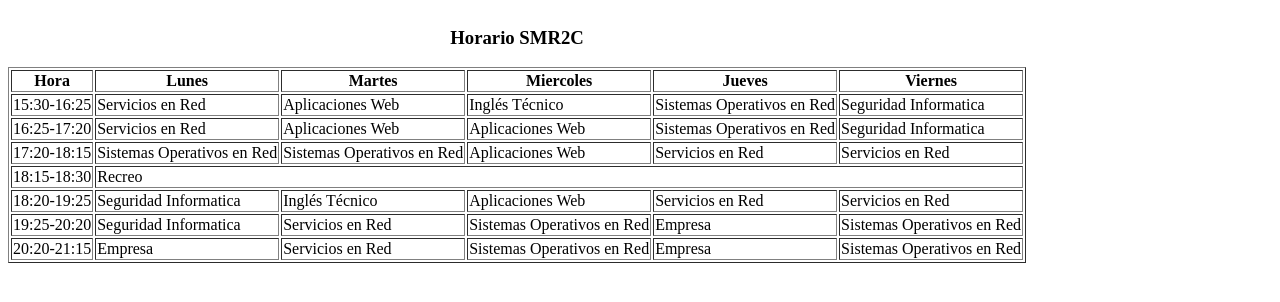
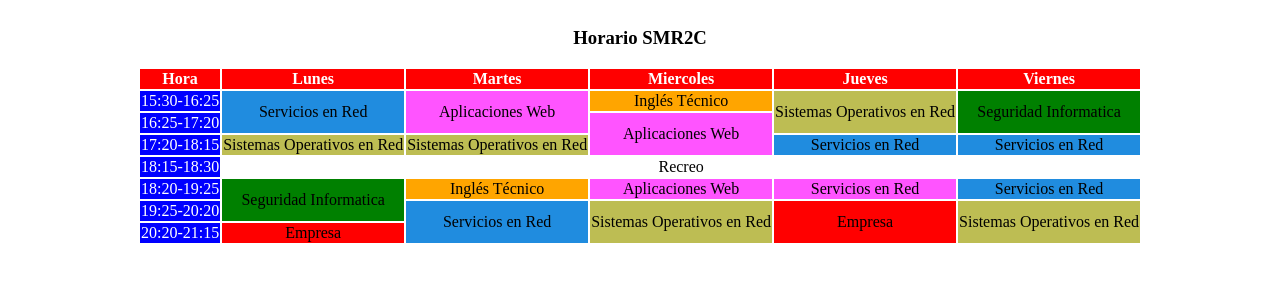
Before and after one commit to Rca110/1EVAL_HTMLyCSS_AplicacionesWeb_RobertoCordoncillo, a plain HTML site: page Ej3/Horario.html in a window 1280 px wide. Drawn offline with Linux system fonts and the light colour scheme.

Commit message:
anothr day anothr dollar

```diff
--- /dev/null
+++ b/Ej1/Estilos y Recursos/LVCPYSTCF.CSS
@@ -0,0 +1,13 @@
+body {
+    background-color: black;
+    text-align: center;
+    color: white;
+}
+
+p {
+    margin: 0%;
+}
+
+p.Autor {
+    margin: 2%;
+}
--- /dev/null
+++ b/Ej3/Estiloshorario.css
@@ -0,0 +1,44 @@
+table {
+    margin-left: auto;
+    margin-right: auto;
+    text-align: center;
+    border: 0px;
+}
+
+table th {
+background-color: red;
+color: white
+}
+
+td.Horas {
+    background-color: blue;
+    color:white;
+}
+
+td.SR {
+    background-color: rgb(32, 140, 223);
+}
+
+td.SI {
+    background-color: green;
+}
+
+td.AW {
+    background-color:rgb(255, 84, 255) ;
+}
+
+td.EM {
+    background-color: red;
+}
+
+td.ING {
+    background-color: orange;
+}
+
+td.SOR {
+    background-color: rgb(189, 189, 83);
+}
+
+td.Break {
+    background-color: rgb(255, 255, 255);
+}
--- a/Ej3/Horario.html
+++ b/Ej3/Horario.html
@@ -1,14 +1,17 @@
 <!DOCTYPE html>
-<html lang="en">
+<html lang="es">
 <head>
     <meta charset="UTF-8">
     <meta name="viewport" content="width=device-width, initial-scale=1.0">
-    <title>Document</title>
+    <title>Horario</title>
+    <link rel="stylesheet" href="Estiloshorario.css">
 
 </head>
 <body>
-  <table border="1">
-    <caption><h3>Horario SMR2C</h3></caption>
+    <table>
+        <caption>
+            <h3>Horario SMR2C</h3>
+        </caption>
         <thead>
             <th>Hora</th>
             <th>Lunes</th>
@@ -17,74 +20,49 @@
             <th>Jueves</th>
             <th>Viernes</th>
         </thead>
-    <thead>
         <tr>
-        <td>15:30-16:25</td>
-        <td>Servicios en Red</td>
-        <td>Aplicaciones Web</td>
-        <td>Inglés Técnico</td>
-        <td>Sistemas Operativos en Red</td>
-        <td>Seguridad Informatica</td>
+            <td class="Horas">15:30-16:25</td>
+            <td rowspan="2" class="SR">Servicios en Red</td>
+            <td rowspan="2" class="AW">Aplicaciones Web</td>
+            <td class="ING">Inglés Técnico</td>
+            <td rowspan="2" class="SOR">Sistemas Operativos en Red</td>
+            <td rowspan="2" class="SI">Seguridad Informatica</td>
         </tr>
-    </thead>
-    <thead>
          <tr>
-            <td>16:25-17:20</td>
-            <td>Servicios en Red</td>
-            <td>Aplicaciones Web</td>
-            <td>Aplicaciones Web</td>
-            <td>Sistemas Operativos en Red</td>
-            <td>Seguridad Informatica</td>
+            <td class="Horas">16:25-17:20</td>
+            <td rowspan="2" class="AW">Aplicaciones Web</td>
         </tr>
-    </thead>
-    <thead>
         <tr>
-            <td>17:20-18:15</td>
-            <td>Sistemas Operativos en Red</td>
-            <td>Sistemas Operativos en Red</td>
-            <td>Aplicaciones Web</td>
-            <td>Servicios en Red</td>
-            <td>Servicios en Red</td>
+            <td class="Horas">17:20-18:15</td>
+            <td class="SOR">Sistemas Operativos en Red</td>
+            <td class="SOR">Sistemas Operativos en Red</td>
+            <td class="SR">Servicios en Red</td>
+            <td class="SR">Servicios en Red</td>
         </tr>
-    </thead>
-    <thead>
         <tr>
-            <td>18:15-18:30</td>
-            <td colspan="5">Recreo</td>
+            <td class="Horas">18:15-18:30</td>
+            <td colspan="5" class="Break">Recreo</td>
         </tr>
-    </thead>
-    <thead>
         <tr>
-            <td>18:20-19:25</td>
-            <td>Seguridad Informatica</td>
-            <td>Inglés Técnico</td>
-            <td>Aplicaciones Web</td>
-            <td>Servicios en Red</td>
-            <td>Servicios en Red</td>
+            <td class="Horas">18:20-19:25</td>
+            <td rowspan="2" class="SI">Seguridad Informatica</td>
+            <td class="ING">Inglés Técnico</td>
+            <td class="AW">Aplicaciones Web</td>
+            <td class="AW">Servicios en Red</td>
+            <td class="SR">Servicios en Red</td>
         </tr>
-    </thead>
-    <thead>
         <tr>
-            <td>19:25-20:20</td>
-            <td>Seguridad Informatica</td>
-            <td>Servicios en Red</td>
-            <td>Sistemas Operativos en Red</td>
-            <td>Empresa</td>
-            <td>Sistemas Operativos en Red</td>
+            <td class="Horas">19:25-20:20</td>
+            <td rowspan="2" class="SR">Servicios en Red</td>
+            <td rowspan="2" class="SOR">Sistemas Operativos en Red</td>
+            <td rowspan="2" class="EM">Empresa</td>
+            <td rowspan="2" class="SOR">Sistemas Operativos en Red</td>
         </tr>
-    </thead>
-    <thead>
         <tr>
-            <td>20:20-21:15</td>
-            <td>Empresa</td>
-            <td>Servicios en Red</td>
-            <td>Sistemas Operativos en Red</td>
-            <td>Empresa</td>
-            <td>Sistemas Operativos en Red</td>
+            <td class="Horas">20:20-21:15</td>
+            <td class="EM">Empresa</td>
         </tr>
-    </thead>
-
-
          </table>
 </body>
+
 </html>
--- /dev/null
+++ b/Ej7 Selectores/Estilos/estilo1.css
@@ -0,0 +1,45 @@
+*{
+    background-color: purple;
+}
+
+p{
+    color:white
+}
+
+h1, h2, h3, h4, h5, h6{
+    color:gold
+}
+
+p.explicacion {
+    color: greenyellow
+}
+
+p.texto{
+    color: green
+}
+
+p#hola {
+    color:aliceblue
+}
+
+/*selectores descendientes*/
+
+div p {
+    background-color: yellow;
+    color: black
+}
+
+footer li {
+    background-color: black;
+    color: yellow
+}
+
+footer {
+    margin: ;
+    padding: ;
+    border:  2px yellow double;
+}
+
+div {
+
+}
```
Also changed, not shown: Ej1/LVCPYSTCF.html (+6 -5 lines), Ej6 Formularios/formularios.html (added, +26 -0 lines), Ej7 Selectores/HTMLselectores.html (added, +67 -0 lines). Lines whose indentation alone changed are shown as unchanged.
